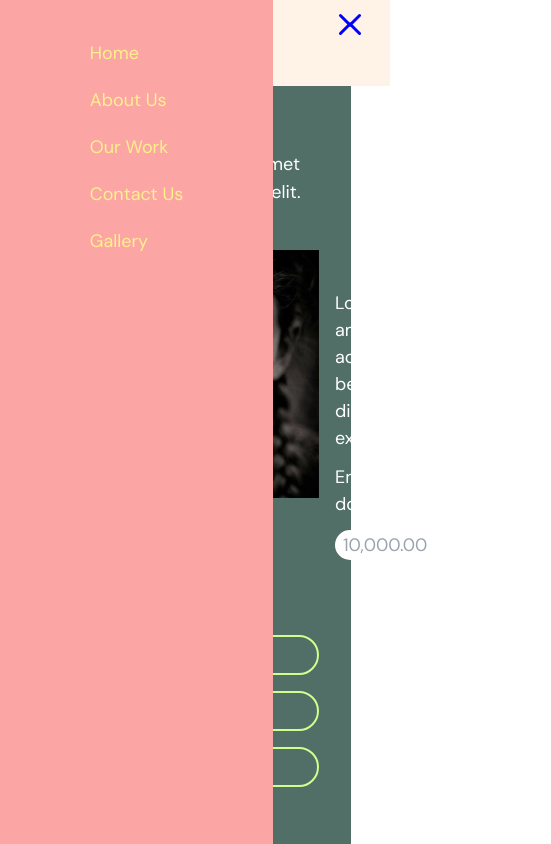
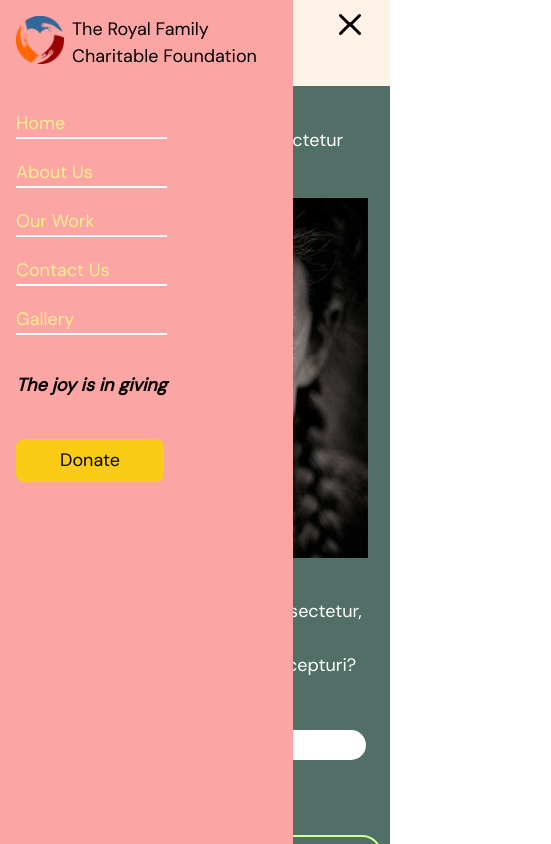
Before and after one commit to sirisenju/charitable-foundation, a React (Vite) app in the folder C-foundation/: page /donation in a window 390 px wide. Both pictures are taken after a click on the button 350 px from the left and 24 px from the top of the page. Shown: the top 844 px of the page, 551 px wide, since content can reach past the window. Built offline with nearby package versions, Linux system fonts and the light colour scheme; a web font is replaced by a local one.

Commit message:
navlist to hamburger and refresh

```diff
--- a/C-foundation/src/App.jsx
+++ b/C-foundation/src/App.jsx
@@ -1,18 +1,42 @@
-import React from "react"
-import './index.css'
-import Home from "./pages/Home"
-import AboutUs from "./pages/AboutUs"
-import OurWork from "./pages/OurWork"
-import ContactUs from "./pages/ContactUs"
-import Gallery from "./pages/Gallery"
-
+import React from "react";
+import "./index.css";
+import {
+  BrowserRouter as Router,
+  Route,
+  Routes,
+  useLocation,
+} from "react-router-dom";
+import Home from "./pages/Home";
+import AboutUs from "./pages/AboutUs";
+import OurWork from "./pages/OurWork";
+import ContactUs from "./pages/ContactUs";
+import Gallery from "./pages/Gallery";
+import Donation from "./pages/Donation";
+import { useLayoutEffect } from "react";
 
 function App() {
-  return(
-    <div>
-      <Home/>
-    </div>
-  )
+  const Wrapper = ({ children }) => {
+    const location = useLocation();
+    useLayoutEffect(() => {
+      document.documentElement.scrollTo(0, 0);
+    }, [location.pathname]);
+    return children;
+  };
+
+  return (
+    <Router>
+      <Wrapper>
+        <Routes>
+          <Route path="/home" element={<Home />} />
+          <Route path="/aboutUs" element={<AboutUs />} />
+          <Route path="/ourWork" element={<OurWork />} />
+          <Route path="/contactUs" element={<ContactUs />} />
+          <Route path="/gallery" element={<Gallery />} />
+          <Route path="/donation" element={<Donation />} />
+        </Routes>
+      </Wrapper>
+    </Router>
+  );
 }
 
-export default App
+export default App;
--- a/C-foundation/src/components/HamburgerComponent.jsx
+++ b/C-foundation/src/components/HamburgerComponent.jsx
@@ -25,18 +25,22 @@ function HamburgerComponent() {
             size={32}
             rounded
             distance="sm"
-            color="blue"
+            color="black"
             />
             {isOpen && (
-              <div className="fixed z-10 hamburger-style h-full w-[70%] top-0 left-0 bg-red-300">
-                <div className="grid place-content-center gap-y-5 pt-10 pb-10">
+              <div className="fixed z-10 hamburger-style h-full w-[75%] top-0 left-0 bg-red-300 p-4">
+                <div className='flex gap-x-2'>
+                  <img src="/assets/logo1.png" className=' h-12 w-12' alt="" />
+                  <p>The Royal Family Charitable Foundation</p>
+                </div>
+                <div className="grid place-content-start gap-y-5 pt-10 pb-10">
                   {navigation.map((item) => (
                     <NavLink
                     to={item.href}
                     key={item.id}
                     className={({ isActive }) => {
                       return (
-                        "hover:text-slate-600 hover:scale-110 transition ease-in delay-75" +
+                        "hover:text-slate-600 hover:scale-110 transition ease-in delay-75 border-b-white border-b-2" +
                         (isActive ? " text-white" : " text-yellow-200")
                       );
                     }}
@@ -45,6 +49,13 @@ function HamburgerComponent() {
                     </NavLink>
                   ))
                   }
+                  <p className='italic text-lg font-semibold pt-4'>The joy is in giving</p>
+                </div>
+                <div className=' w-full'>
+                  <NavLink
+                  to={"/donation"}>
+                    <button className='px-11 py-2 bg-yellow-400 rounded-lg'>Donate</button>
+                  </NavLink>
                 </div>
               </div>
             )}
--- a/C-foundation/src/main.jsx
+++ b/C-foundation/src/main.jsx
@@ -2,63 +2,9 @@ import React from 'react'
 import ReactDOM from 'react-dom/client'
 import App from './App'
 import './index.css'
-import {
-  createBrowserRouter,
-  RouterProvider,
-  Outlet
-} from "react-router-dom";
-import NavLinks from './components/NavLinks';
-import Footer from './components/Footer';
-import AboutUs from './pages/AboutUs';
-import Home from './pages/Home';
-import OurWork from './pages/OurWork';
-import ContactUs from './pages/ContactUs';
-import Gallery from './pages/Gallery';
-import Donation from './pages/Donation';
-
-function layout(){
-  return (
-    <>
-      <NavLinks/>
-        <Outlet/>
-      <Footer/>
-    </>
-  );
-}
-
-const router = createBrowserRouter([
-  {
-    path: "/",
-    element: <App/>
-  },
-  {
-    path: "/home",
-    element: <Home/>
-  },
-  {
-    path: "/aboutUs",
-    element: <AboutUs/>
-  },
-  {
-    path: "/ourWork",
-    element: <OurWork/>
-  },
-  {
-    path: "/contactUs",
-    element: <ContactUs/>
-  },
-  {
-    path: "/gallery",
-    element: <Gallery/>
-  },
-  {
-    path: "/donation",
-    element: <Donation/>
-  }
-]);
 
 ReactDOM.createRoot(document.getElementById('root')).render(
   <React.StrictMode>
-    <RouterProvider router={router} />
-  </React.StrictMode>,
+    <App/>
+  </React.StrictMode>
 )
--- a/C-foundation/src/pages/Donation/index.jsx
+++ b/C-foundation/src/pages/Donation/index.jsx
@@ -1,23 +1,24 @@
 import React from 'react'
 import NavLinks from '../../components/NavLinks'
+import Footer from '../../components/Footer'
 
 function Donation() {
     return (
         <main>
             <NavLinks/>
             {/* first section for donation............................................. */}
-            <section className='h-full'>
-                <div className='bg-[#526F67] w-[80%] mx-auto p-8'>
+            <section className='h-full w-full '>
+                <div className='bg-[#526F67] w-full lg:w-[80%] mx-auto p-2 sm:p-8 xl:max-w-6xl'>
                     <div className='pt-4 text-white'>
                         <p className='text-lg pt-4 pb-4'>Lorem ipsum dolor sit amet consectetur adipisicing elit. Perspiciatis, nam?</p>
-                        <div className='flex max-w-3xl'>
+                        <div className='block sm:flex max-w-3xl'>
                             <img src="/assets/simple-smile.jpg" className='w-[360px] h-full' alt="" />
-                            <div className='max-w-sm p-4 pt-10'>
+                            <div className='w-full sm:max-w-sm p-4 pt-10'>
                                 <p>Lorem ipsum dolor sit amet consectetur,
                                     adipisicing elit. Tenetur beatae accusantium dicta neque illo excepturi?
                                 </p>
                                 <p className='pb-3 pt-3'>Enter any amount, donate now.</p>
-                                <input type="number" className='h-[30px] w-[200px] p-2 outline-none rounded-3xl' placeholder='10,000.00'/>
+                                <input type="number" className='h-[30px] w-full sm:w-[200px] p-2 outline-none rounded-3xl' placeholder='10,000.00'/>
                             </div>
                         </div>
                         <div className='max-w-xl mt-4'>
@@ -31,13 +32,14 @@ function Donation() {
                                     <input type="text"  placeholder='Phone' className='max-[390px]:w-full w-[50%] p-3 h-10 mb-4 outline-none rounded-3xl bg-transparent border-2 border-[#CFFF8D]'/>
                                 </div>
                             </form>
-                            <div className='w-full flex justify-start pt-2'>
+                            <div className='w-full flex justify-center sm:justify-start pt-2'>
                                 <button className='bg-green-200 py-2 px-10 rounded-3xl self-center'>Donate</button>
                             </div>
                         </div>
                     </div>
                 </div>
             </section>
+            <Footer/>
         </main>
     )
 }
```
